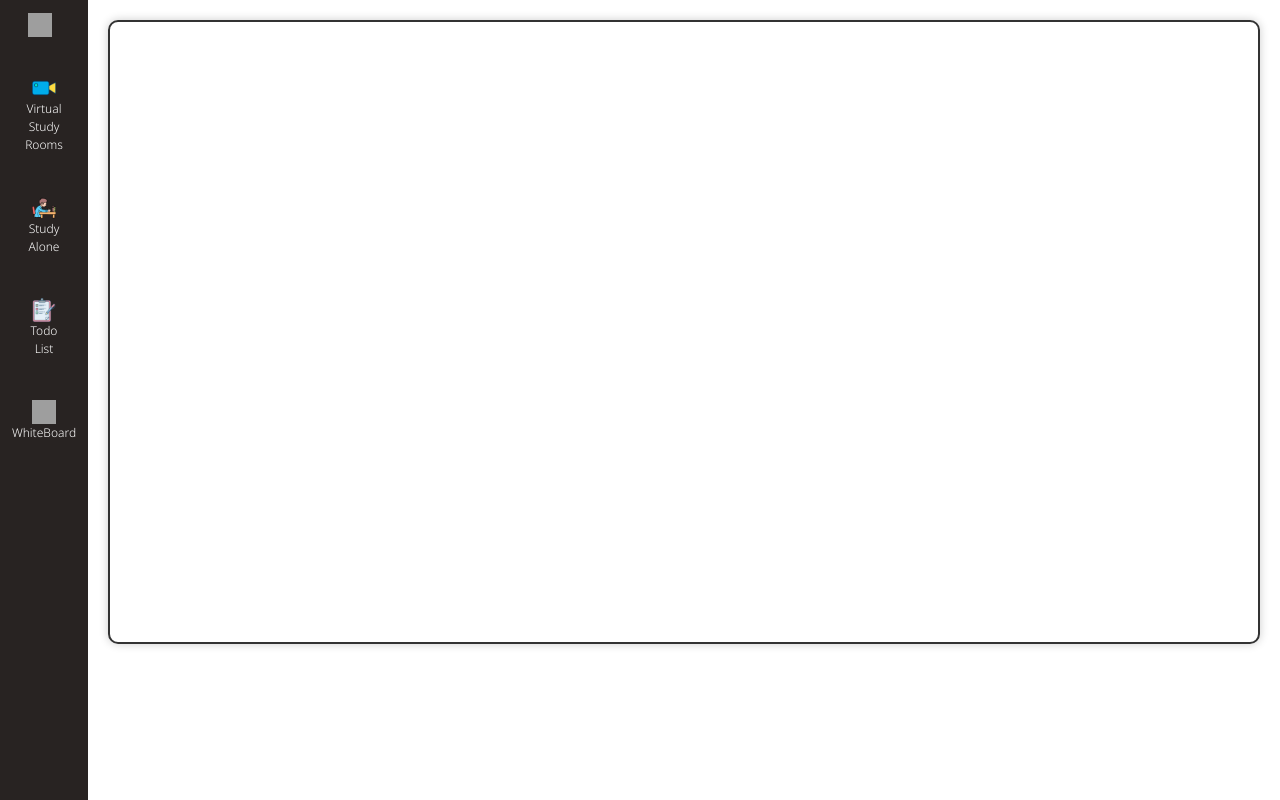
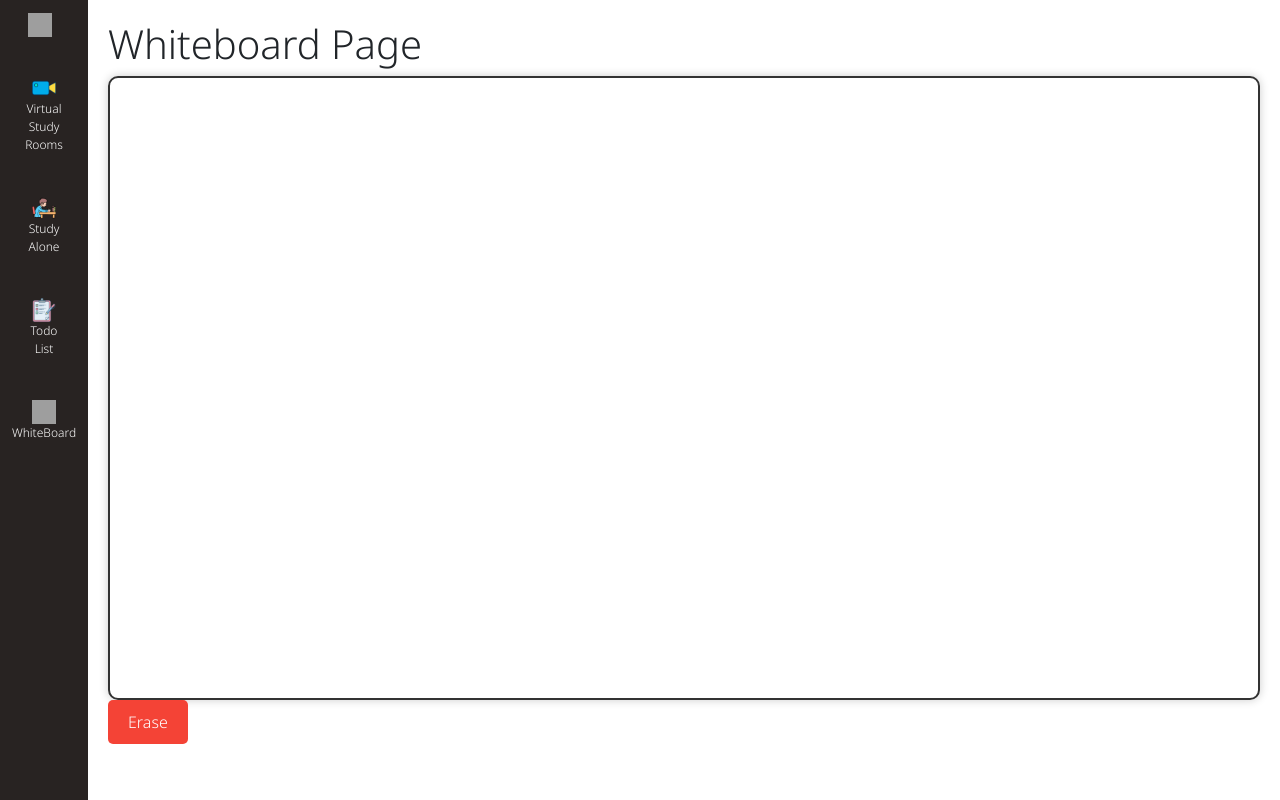
Before and after one commit to kishankool/VirtualStudyRoom, a React (Create React App) app in the folder virtual-study-room/: page /whiteboard in a window 1280 px wide. Built offline with nearby package versions, Linux system fonts and the light colour scheme; grey boxes are pictures that could not be loaded.

Commit message:
added erase functionality to whiteboard

```diff
--- a/package.json
+++ b/package.json
@@ -9,6 +9,8 @@
   "author": "Kishan Mishra",
   "license": "ISC",
   "dependencies": {
+    "konva": "^9.2.0",
+    "react-konva": "^18.2.10",
     "react-youtube": "^10.1.0"
   }
 }
--- a/virtual-study-room/package.json
+++ b/virtual-study-room/package.json
@@ -11,6 +11,7 @@
     "konva": "^9.2.0",
     "react": "^18.2.0",
     "react-dom": "^18.2.0",
+    "react-konva": "^18.2.10",
     "react-router-dom": "^6.15.0",
     "react-scripts": "5.0.1",
     "react-toastify": "^9.1.3",
--- a/virtual-study-room/src/App.js
+++ b/virtual-study-room/src/App.js
@@ -6,7 +6,9 @@ import Register from "./pages/Register";
 import Home from "./pages/Home";
 import StudyAlone from "./pages/StudyAlone";
 import TodoList from "./pages/TodoList";
-import WhiteBoard from "./pages/WhiteBoard";
+import DrawingPad from "./pages/DrawingPad";
+import Whiteboard from "./pages/WhiteBoard";
+
 
 export default function App() {
   return (
@@ -18,7 +20,7 @@ export default function App() {
         <Route path="/" element={<Home />} />
         <Route path="/studyalone" element={<StudyAlone />} />
         <Route path="/tasks" element={<TodoList />} />
-        <Route path="/whiteboard" element={<WhiteBoard />} />
+        <Route path="/whiteboard" element={<DrawingPad />} />
       </Routes>
     </BrowserRouter>
   );
--- /dev/null
+++ b/virtual-study-room/src/components/WhiteBoardCanvas.jsx
@@ -0,0 +1,111 @@
+// Canvas.js
+
+import React, { useRef, useState } from 'react';
+import Konva from 'konva';
+import { Stage,Layer } from 'react-konva';
+import styled from "styled-components"
+export default function WhiteBoardCanvas() {
+  const stageRef = useRef(null);
+  const layerRef = useRef(null);
+  const drawing = useRef(false);
+  const lastLine = useRef(null);
+
+  const [eraseMode, setEraseMode] = useState(false);
+
+
+  const handleMouseEnter = () => {
+    const cont = document.getElementsByClassName('konvajs-content');
+    cont[0].style.cursor = 'text';
+  };
+
+  const handleMouseLeave = () => {
+    const cont = document.getElementsByClassName('konvajs-content');
+    cont[0].style.cursor = "default";
+  };
+
+
+
+  const handleMouseDown = (e) => {
+    drawing.current = true;
+    const stage = stageRef.current;
+    const pos = stage.getPointerPosition();
+
+    lastLine.current = new Konva.Line({
+      points: [pos.x, pos.y],
+      stroke: eraseMode ? 'white' : 'black',
+      strokeWidth: eraseMode ? 20 : 2, // Increase strokeWidth for erasing effect
+      lineCap: 'round',
+      lineJoin: 'round',
+    });
+
+    stage.on('mouseenter', handleMouseEnter);
+    stage.on('mouseleave', handleMouseLeave);
+
+    const layer = layerRef.current;
+    layer.add(lastLine.current);
+  };
+
+  const handleMouseMove = (e) => {
+    if (!drawing.current) return;
+
+    const stage = stageRef.current;
+    const pos = stage.getPointerPosition();
+
+    const newPoints = lastLine.current.points().concat([pos.x, pos.y]);
+    lastLine.current.points(newPoints);
+
+    layerRef.current.batchDraw();
+  };
+
+  const handleMouseUp = (e) => {
+    drawing.current = false;
+  };
+
+  return (
+    <Container>
+      <div className='whiteboard'
+        id='whiteboard-container'
+        onMouseDown={handleMouseDown}
+        onMouseMove={handleMouseMove}
+        onMouseUp={handleMouseUp}
+      >
+        <Stage ref={stageRef} width={800} height={600}>
+          <Layer ref={layerRef} />
+        </Stage>
+      </div>
+      <button
+      className={`erase-button ${eraseMode ? 'active' : ''}`}
+      onClick={() => setEraseMode(!eraseMode)}>
+        {eraseMode ? 'Draw' : 'Erase'}
+      </button>
+    </Container>
+  );
+}
+
+ const Container = styled.div`
+ .whiteboard {
+    border: 2px solid #333; /* Example border style and color */
+    padding: 10px; /* Add padding for spacing */
+    border-radius: 10px; /* Add border radius for rounded corners */
+    box-shadow: 0px 0px 10px rgba(0, 0, 0, 0.2); /* Add a subtle shadow effect */
+  }
+
+  .erase-button {
+    background-color: #f44336; /* Red color for erase button */
+    color: white;
+    border: none;
+    padding: 10px 20px;
+    border-radius: 5px;
+    cursor: pointer;
+    font-size: 16px;
+    transition: background-color 0.3s ease;
+  }
+
+  .erase-button.active {
+    background-color: #4caf50; /* Green color for active erase mode */
+  }
+
+  .erase-button:hover {
+    background-color: #d32f2f; /* Darker red on hover */
+  }
+ `;
--- /dev/null
+++ b/virtual-study-room/src/pages/DrawingPad.jsx
@@ -0,0 +1,22 @@
+// WhiteboardPage.js
+
+import React from 'react';
+import WhiteBoardCanvas from '../components/WhiteBoardCanvas';
+import Navbar from '../components/Navbar';
+import styled from "styled-components"
+
+export default function DrawingPad() {
+  return (
+    <main>
+    <Navbar />
+    <div>
+      <h1>Whiteboard Page</h1>
+      <WhiteBoardCanvas />
+    </div>
+    </main>
+  );
+}
+
+const Container = styled.div`
+
+`;
```
Also changed, not shown: 2 other files (tests, documents, lock files or other folders).
